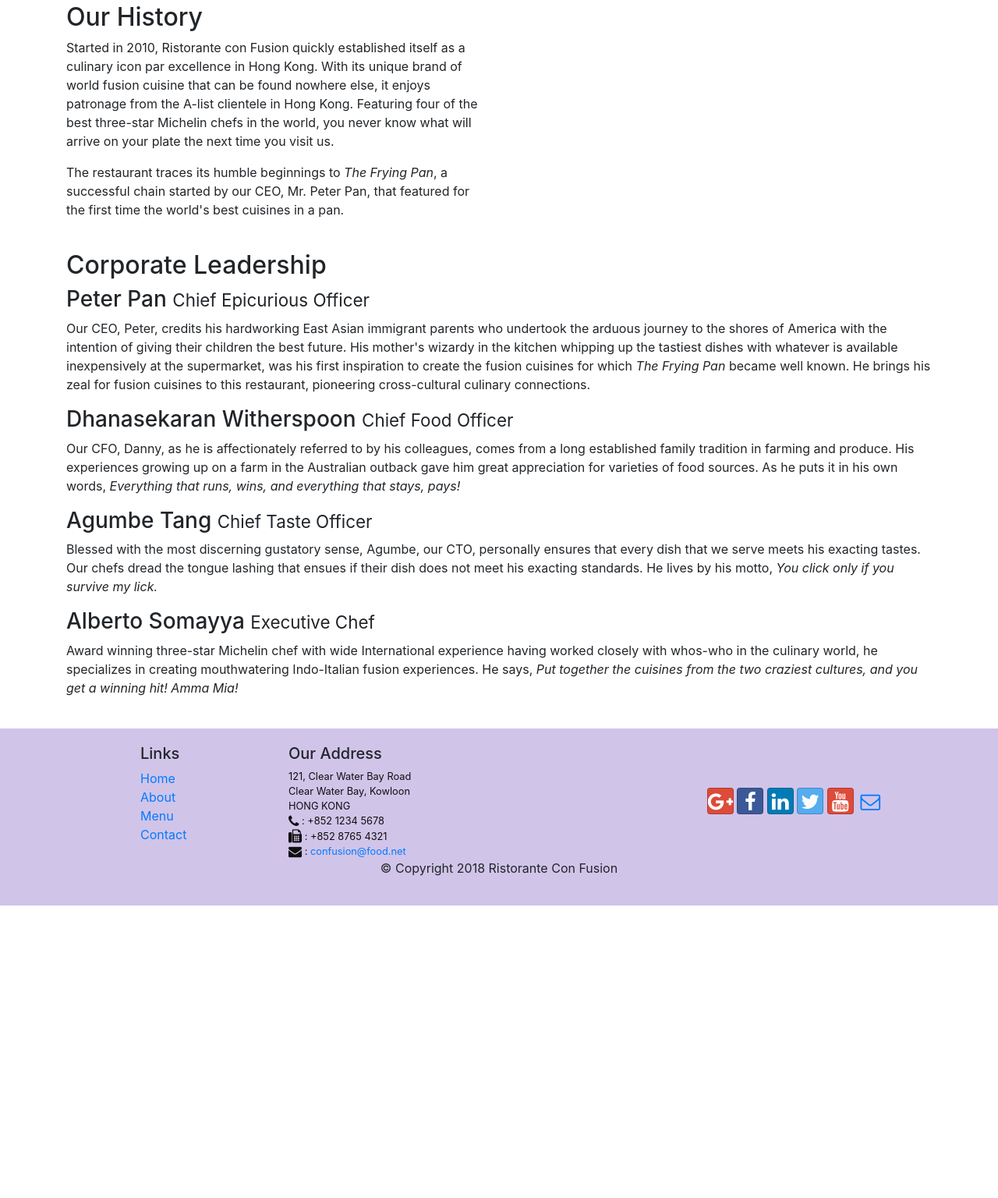
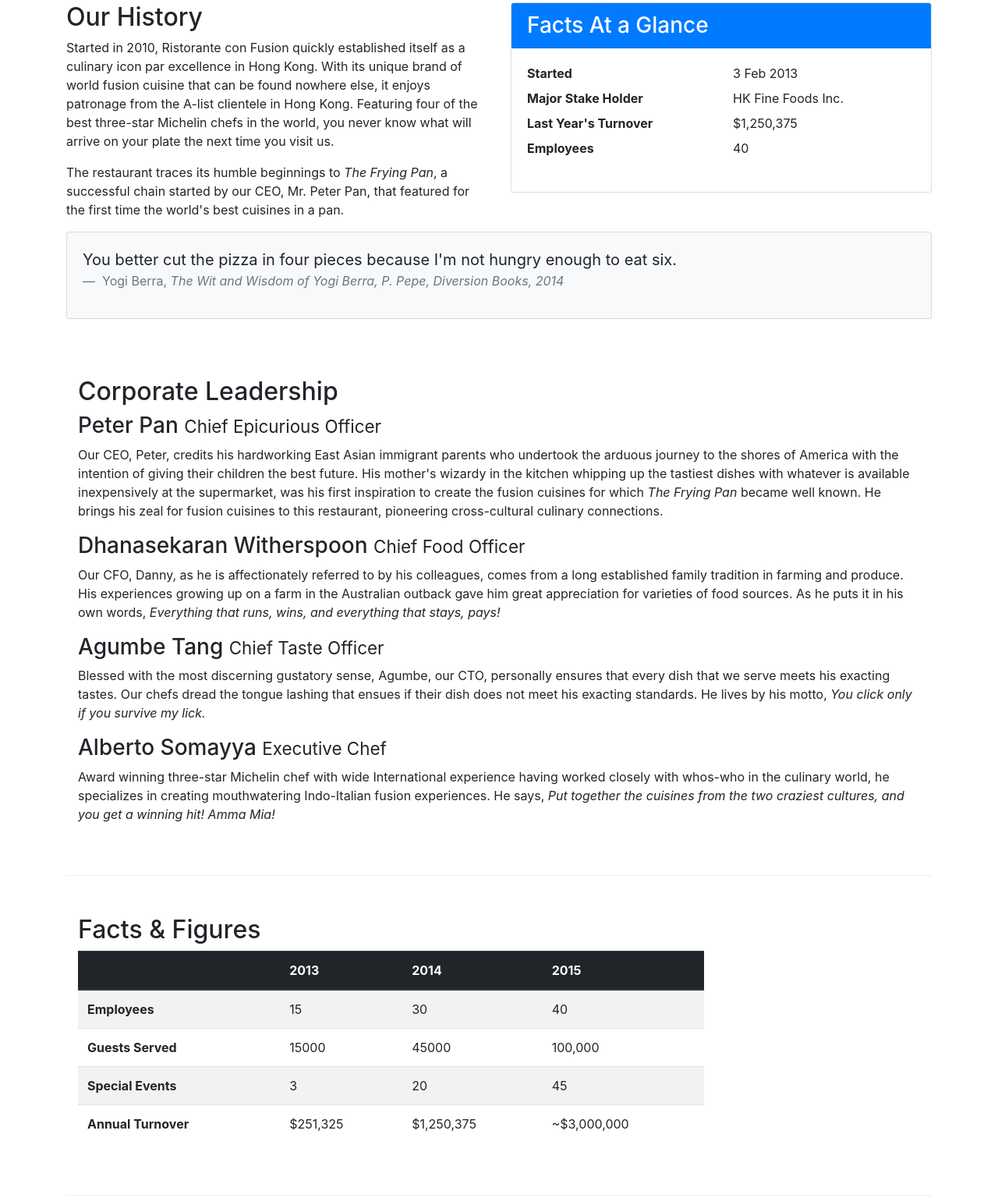
Before and after one commit to ashwin-rema/Bootstrap-UI-Framework, a website: page aboutus.html in a window 1280 px wide. Shown: the part 486-2022 px from the top of the page at 78% size. Before the commit the page ends 1647 px from the top, so only its background shows below. Drawn offline with nearby package versions, Linux system fonts and the light colour scheme.

Commit message:
cards and content display

```diff
--- a/aboutus.html
+++ b/aboutus.html
@@ -8,7 +8,7 @@
     <link rel="stylesheet" href="node_modules/bootstrap-social/bootstrap-social.css">
     <link rel="stylesheet" href="CSS-1/style1.css">
 
-    <title>Ristorante Con Fusion: About Us</title>
+    <title>Ristorante con Fusion: About Us</title>
 
 </head>
 
@@ -67,12 +67,40 @@
                 <p>The restaurant traces its humble beginnings to <em>The Frying Pan</em>, a successful chain started by our CEO, Mr. Peter Pan, that featured for the first time the world's best cuisines in a pan.</p>
             </div>
             <div class="col-12 col-sm">
+                <div class="card">
+                    <h3 class="card-header bg-primary text-white">Facts At a Glance</h3>
+                    <div class="card-body">
+                        <dl class="row">
+                            <dt class="col-6">Started</dt>
+                            <dd class="col-6">3 Feb 2013</dd>
+                            <dt class="col-6">Major Stake Holder</dt>
+                            <dd class="col-6">HK Fine Foods Inc.</dd>
+                            <dt class="col-6">Last Year's Turnover</dt>
+                            <dd class="col-6">$1,250,375</dd>
+                            <dt class="col-6">Employees</dt>
+                            <dd class="col-6">40</dd>
+                        </dl>
+                    </div>
+                </div>
+            </div>
+            <div class="col-12">
+                <div class="card card-body bg-light">
+                    <blockquote class="blockquote">
+                        <p class="mb-0">You better cut the pizza in four pieces because I'm not hungry enough to eat six.</p>
+                        <footer class="blockquote-footer">
+                            Yogi Berra,
+                            <cite class="Source Title">
+                                The Wit and Wisdom of Yogi Berra, P. Pepe, Diversion Books, 2014
+                            </cite>
+                        </footer>
+                    </blockquote>
+                </div>
             </div>
         </div>
 
         <br>
 
-        <div class="row">
+        <div class="row row-content">
             <div class="col-sm-12">
                 <h2>Corporate Leadership</h2>
                 <h3>Peter Pan <small>Chief Epicurious Officer</small></h3>
@@ -84,6 +112,53 @@
                 <h3>Alberto Somayya <small>Executive Chef</small></h3>
                 <p class="d-none d-sm-block">Award winning three-star Michelin chef with wide International experience having worked closely with whos-who in the culinary world, he specializes in creating mouthwatering Indo-Italian fusion experiences. He says, <em>Put together the cuisines from the two craziest cultures, and you get a winning hit! Amma Mia!</em></p>
             </div>
+       </div>
+
+       <div class="row row-content">
+           <div class="col-12 col-sm-9">
+               <h2>Facts &amp; Figures</h2>
+               <div class="table-responsive">
+                <table class="table table-striped">
+                    <thead class="thead-dark">
+                        <tr>
+                            <th>&nbsp;</th>
+                            <th>2013</th>
+                            <th>2014</th>
+                            <th>2015</th>
+                        </tr>
+                    </thead>
+                    <tbody>
+                        <tr>
+                            <th>Employees</th>
+                            <td>15</td>
+                            <td>30</td>
+                            <td>40</td>
+                        </tr>
+                        <tr>
+                            <th>Guests Served</th>
+                            <td>15000</td>
+                            <td>45000</td>
+                            <td>100,000</td>
+                        </tr>
+                        <tr>
+                            <th>Special Events</th>
+                            <td>3</td>
+                            <td>20</td>
+                            <td>45</td>
+                        </tr>
+                        <tr>
+                            <th>Annual Turnover</th>
+                            <td>$251,325</td>
+                            <td>$1,250,375</td>
+                            <td>~$3,000,000</td>
+                        </tr>
+                    </tbody>
+                </table>
+               </div>
+           </div>
+           <div class="col-12 col-sm-9">
+
+           </div>
        </div>
 
     </div>
```
Also changed, not shown: contactus.html (+13 -10 lines).
